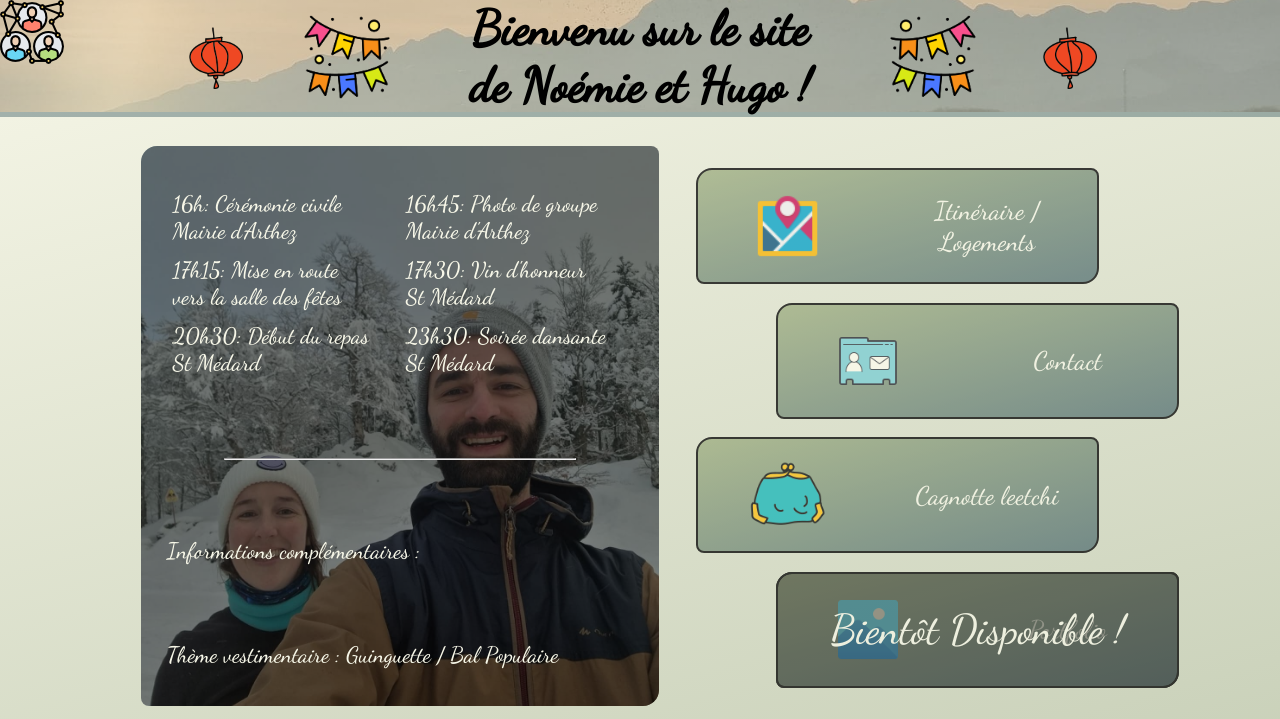
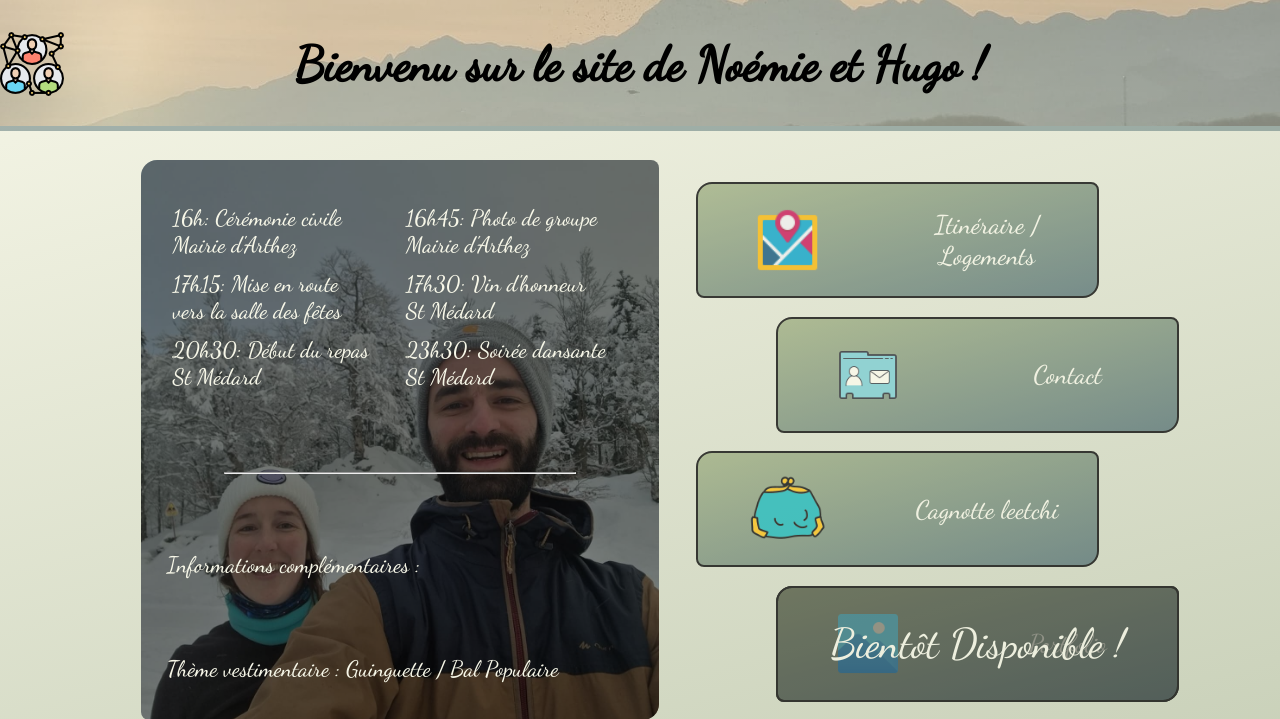
Before and after one commit to Paul-Serrano/Site-de-Mariage, a PHP site: page /view/index.php in a window 1280 px wide. Shown: the top 719 px of the page. Run offline with PHP 8.4, Linux system fonts and the light colour scheme; some libraries are stand-ins or nearby versions.

Commit message:
title adjustement

```diff
--- a/includes/_nav.php
+++ b/includes/_nav.php
@@ -211,13 +211,9 @@ if(isset($_GET['id'])){
         <?php
         }
         ?>
-        <img class="nav-img lantern-small" src="../public/img/lantern-orange.png" alt="lanternes">
-        <img class="nav-img garland" src="../public/img/garland.png" alt="lanternes" style="transform:rotateY(180deg);">
         <div class="title-block">
         <p><?php echo $title;?></p>
         </div>
-        <img class="nav-img garland" src="../public/img/garland.png" alt="lanternes">
-        <img class="nav-img lantern-small" src="../public/img/lantern-orange.png" alt="lanternes">
         <div class="close-block">
             <?php
             if($close) {
--- a/public/style.css
+++ b/public/style.css
@@ -166,6 +166,7 @@ nav {
   position: relative;
   align-items: center;
   z-index: 1;
+  padding: 2.5% 0;
 }
 
 .menu-burger {
@@ -241,7 +242,7 @@ nav p {
   flex-direction: column;
   justify-content: space-evenly;
   align-items: center;
-  width: 30%;
+  width: 75%;
 }
 
 .title-block p {
```
